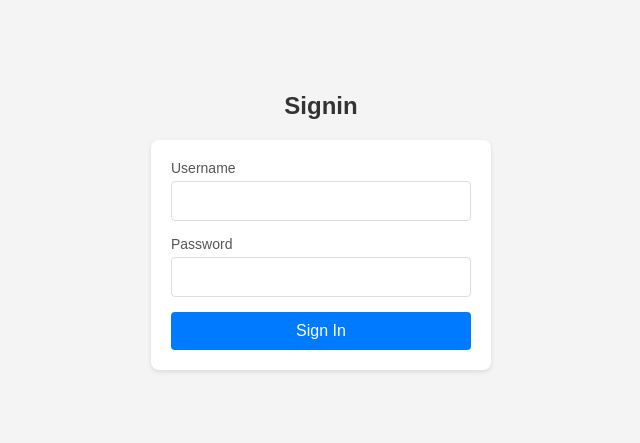
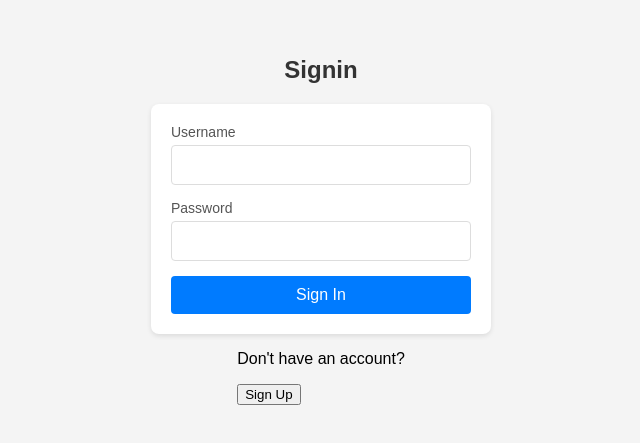
Before and after one commit to samarthsgithub/FriendMe, a React (Create React App) app in the folder frontend/: page /signin in a window 1280 px wide. Shown: the part 179-622 px from the top of the page, without its empty margins (319-959 px from the left). Built offline with nearby package versions, Linux system fonts and the light colour scheme.

Commit message:
Update signin.js

```diff
--- a/frontend/src/pages/signin.js
+++ b/frontend/src/pages/signin.js
@@ -1,10 +1,10 @@
 // src/pages/Signin.js
-import React, { useState,useContext,useEffect} from 'react';
-import {useNavigate} from "react-router-dom";
+import React, { useState, useContext, useEffect } from 'react';
+import { useNavigate } from "react-router-dom";
 import axios from 'axios'; // Import axios
 import { UserContext } from "../context/UserContext";
+
 import '../styles/Auth.css'; // Importing the CSS file for styling
-
 const API_URL = process.env.REACT_APP_API_URL;
 
 const Signin = () => {
@@ -15,16 +15,15 @@ const Signin = () => {
   const [success, setSuccess] = useState('');
   const navigate = useNavigate();
 
-
-  useEffect(()=>{
-    const checkLoggedIn = ()=>{
-        const token = localStorage.getItem('token');
-        if(token){
-            navigate('/home')
-        }
+  useEffect(() => {
+    const checkLoggedIn = () => {
+      const token = localStorage.getItem('token');
+      if (token) {
+        navigate('/home');
+      }
     };
     checkLoggedIn();
-  },[navigate]);
+  }, [navigate]);
 
   const handleSubmit = async (e) => {
     e.preventDefault();
@@ -39,19 +38,20 @@ const Signin = () => {
       setPassword('');
 
       // Store JWT token in localStorage
-      if(response.status===200){
+      if (response.status === 200) {
         setUser(response.data);
-      localStorage.setItem('token', response.data.token);
-      navigate('/home');
-      } // Assuming the backend returns a token
-
-      // Optionally, update user context if your backend returns user data
-      // updateUser(response.data.user); // Assuming the backend returns user data
+        localStorage.setItem('token', response.data.token);
+        navigate('/home');
+      }
 
     } catch (error) {
       // Handle error
       setError(error.response?.data?.message || 'An error occurred');
     }
+  };
+
+  const handleSignupRedirect = () => {
+    navigate('/signup');
   };
 
   return (
@@ -78,6 +78,12 @@ const Signin = () => {
         {error && <p className="error-message">{error}</p>}
         {success && <p className="success-message">{success}</p>}
       </form>
+
+      {/* Signup Redirect */}
+      <div className="redirect-container">
+        <p>Don't have an account?</p>
+        <button onClick={handleSignupRedirect} className="signup-button">Sign Up</button>
+      </div>
     </div>
   );
 };
```
